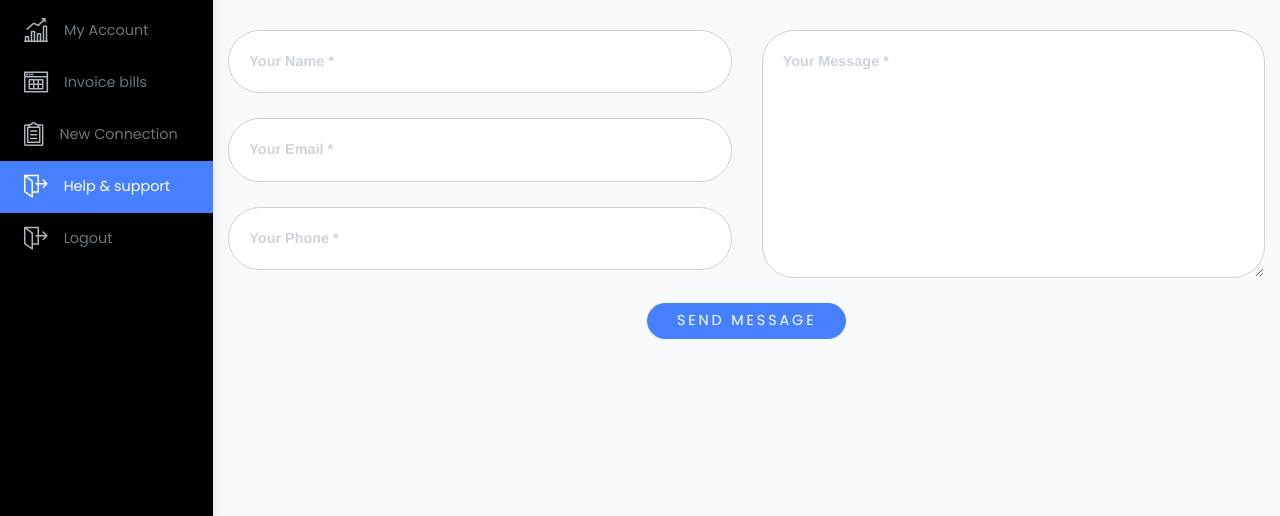
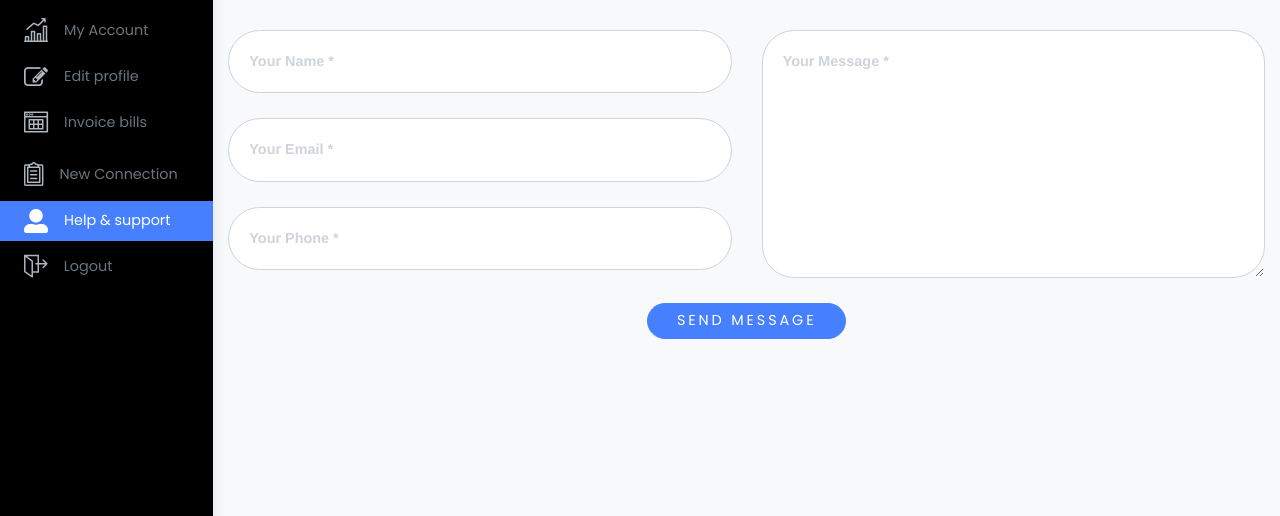
Before and after one commit to Mohanaprasad1997/Voizfonica, a website: page voizfonica/dashboard/help&support.html in a window 1280 px wide. Shown: the part 154-670 px from the top of the page. Drawn offline with nearby package versions, Linux system fonts and the light colour scheme.

Commit message:
Update help&support.html

```diff
--- a/voizfonica/dashboard/help&support.html
+++ b/voizfonica/dashboard/help&support.html
@@ -84,9 +84,10 @@
 
               <li class="sidebar-list-item"><a href="dashboard.html" class="sidebar-link text-muted"><i class="o-home-1 mr-3 text-gray"></i><span>Home</span></a></li>
               <li class="sidebar-list-item"><a href="myaccount.html" class="sidebar-link text-muted"><i class="o-sales-up-1 mr-3 text-gray"></i><span>My Account</span></a></li>
+			  <li class="sidebar-list-item"><a href="editprofile.html" class="sidebar-link text-muted"><i class="fa fa-edit mr-3 text-gray"></i><span>Edit profile</span></a></li>
               <li class="sidebar-list-item"><a href="invoicebills.html" class="sidebar-link text-muted"><i class="o-table-content-1 mr-3 text-gray"></i><span>Invoice bills</span></a></li>
               <li class="sidebar-list-item"><a href="newconnection.html" class="sidebar-link text-muted"><i class="o-survey-1 mr-3 text-gray"></i><span>New Connection</span></a></li>
-              <li class="sidebar-list-item"><a href="help&support.html" class="sidebar-link text-muted active"><i class="o-exit-1 mr-3 text-gray"></i><span>Help & support</span></a></li>
+              <li class="sidebar-list-item"><a href="help&support.html" class="sidebar-link text-muted active"><i class="fas fa-user-alt mr-3 text-gray"></i><span>Help & support</span></a></li>
         <li class="sidebar-list-item"><a href="../index.html" class="sidebar-link text-muted"><i class="o-exit-1 mr-3 text-gray"></i><span>Logout</span></a></li></ul>
       </div>
       <div class="page-holder w-100 d-flex flex-wrap">
```
